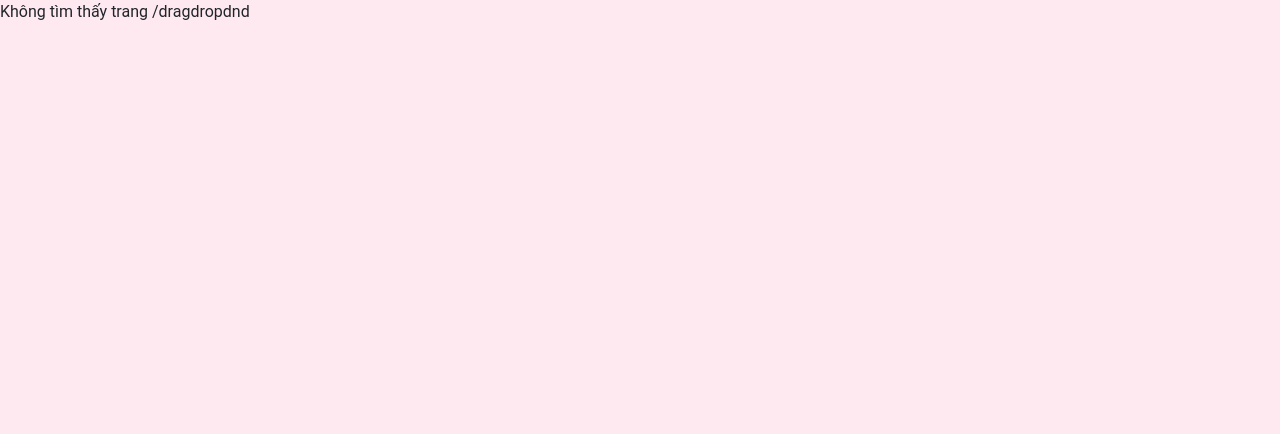
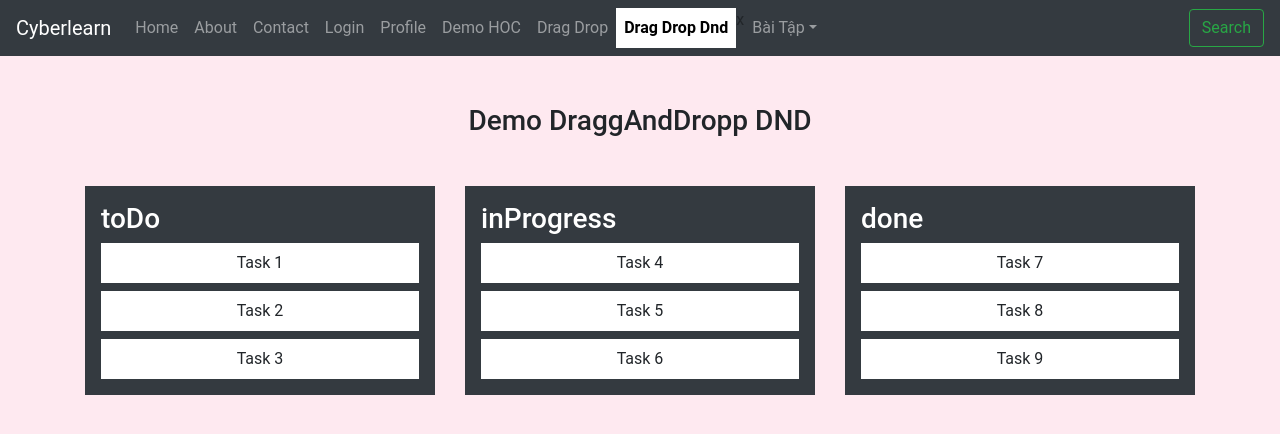
Before and after one commit to thanhdat24/react_04, a React (Create React App) app: page /dragdropdnd in a window 1280 px wide. Shown: the top 434 px of the page. Built offline with nearby package versions, Linux system fonts and the light colour scheme.

Commit message:
Install react-beautiful-dnd

```diff
--- a/package.json
+++ b/package.json
@@ -8,6 +8,7 @@
     "@testing-library/user-event": "^12.8.3",
     "antd": "^4.16.12",
     "axios": "^0.21.1",
+    "lodash": "^4.17.21",
     "node-sass": "^6.0.1",
     "react": "^17.0.2",
     "react-beautiful-dnd": "^13.1.0",
--- a/src/App.js
+++ b/src/App.js
@@ -20,6 +20,7 @@
 import ToDoListRedux from "./pages/ToDoList/ToDoListRedux";
 import ToDoListSaga from "./pages/ToDoListSaga/ToDoListSaga";
 import DemoDragDrop from "./pages/DemoDragDrop/DemoDragDrop";
+import DragAndDropDnD from "./pages/DragAndDropDnD/DragAndDropDnD";
 
 function App() {
   return (
@@ -30,7 +31,7 @@
         <HomeTemplate path="/home" exact Component={Home} />
         <HomeTemplate path="/about" exact Component={About} />
         <HomeTemplate path="/dragdrop" exact Component={DemoDragDrop} />
-
+        <HomeTemplate path="/dragdropdnd" exact Component={DragAndDropDnD} />
         <Route
           exact
           path="/contact"
--- a/src/components/Home/Header/Header.js
+++ b/src/components/Home/Header/Header.js
@@ -91,6 +91,17 @@
                 Drag Drop
               </NavLink>
             </li>
+
+            <li className="nav-item">
+              <NavLink
+                activeStyle={{ fontWeight: "bold" }}
+                activeClassName="activeNavItem"
+                className="nav-link"
+                to="/dragdropdnd"
+              >
+                Drag Drop Dnd
+              </NavLink>
+            </li>x
             <li className="nav-item dropdown">
               <a
                 className="nav-link dropdown-toggle"
--- a/src/index.js
+++ b/src/index.js
@@ -13,6 +13,7 @@
   <Provider store={store}>
     <App />
   </Provider>,
+
   document.getElementById("root")
 );
 
--- a/src/pages/DemoDragDrop/DemoDragDrop.js
+++ b/src/pages/DemoDragDrop/DemoDragDrop.js
@@ -8,6 +8,7 @@
   { id: 4, taskName: "Task 4" },
   { id: 5, taskName: "Task 5" },
 ];
+/*ádadwawd */
 export default function DemoDragDrop(props) {
   const [taskList, setTaskList] = useState(defaultValue);
   const tagDrag = useRef({});
@@ -22,6 +23,7 @@
       bottom: 0,
     },
     config: { duration: 250 },
+
     reset: true,
   }));
   const handleDragStart = (e, task, index) => {
@@ -58,7 +60,7 @@
   };
   const handleDragEnd = (e) => {};
   const handleDragDrop = (e) => {
-    console.log("DrapDrop", e.target);
+    // console.log("DrapDrop", e.target);
   };
   return (
     <div
@@ -80,7 +82,28 @@
         <div className="col-8 bg-dark text-light p-4">
           {taskList.map((task, index) => {
             let cssDragTag = task.id === tagDrag.current.id ? "dragTag" : "";
-
+            if (task.id === tagDragEnter.current.id) {
+              return (
+                <animated.div
+                  style={{
+                    position: "relative",
+                    bottom: propsSpring.bottom.to(
+                      (numberBottom) => `${numberBottom}px`
+                    ),
+                  }}
+                  onDragStart={(e) => {
+                    handleDragStart(e, task, index);
+                  }}
+                  onDragEnter={(e) => handleDragEnter(e, task, index)}
+                  onDragEnd={handleDragEnd}
+                  draggable
+                  key={index}
+                  className={`bg-success p-4 m-2 ${cssDragTag}`}
+                >
+                  {task.taskName}
+                </animated.div>
+              );
+            }
             return (
               <div
                 onDragStart={(e) => {
--- /dev/null
+++ b/src/pages/DragAndDropDnD/DragAndDropDnD.js
@@ -0,0 +1,115 @@
+import React, { useState } from "react";
+import _ from "lodash";
+import { DragDropContext, Draggable, Droppable } from "react-beautiful-dnd";
+export default function DragAndDropDnD() {
+  const [state, setState] = useState({
+    toDo: {
+      id: "toDo",
+      items: [
+        { id: "1", taskName: "Task 1" },
+        { id: "2", taskName: "Task 2" },
+        { id: "3", taskName: "Task 3" },
+      ],
+    },
+    inProgress: {
+      id: "inProgress",
+      items: [
+        { id: "4", taskName: "Task 4" },
+        { id: "5", taskName: "Task 5" },
+        { id: "6", taskName: "Task 6" },
+      ],
+    },
+    done: {
+      id: "done",
+      items: [
+        { id: "7", taskName: "Task 7" },
+        { id: "8", taskName: "Task 8" },
+        { id: "9", taskName: "Task 9" },
+      ],
+    },
+  });
+  const handleDragEnd = (result) => {
+    let { destination, source } = result;
+
+    if (!destination) return;
+
+    if (
+      destination.index === source.index &&
+      destination.droppableId === source.droppableId
+    )
+      return;
+    // tạo ra 1 tag drag ban đầu
+    let itemCopy = { ...state[source.droppableId].items[source.index] };
+    // console.log("itemCopy", itemCopy);
+
+    //Droppable bắt đầu kéo
+    let index = state[source.droppableId].items.findIndex(
+      (item) => item.id == itemCopy.id
+    );
+
+    state[source.droppableId].items.splice(index, 1);
+
+    //Droppable thả vào
+    let dropDestination = state[destination.droppableId].items;
+
+    dropDestination.splice(destination.index, 0, itemCopy);
+
+    setState(state);
+
+
+  };
+  return (
+    <div className="container">
+      <h3 className="text-center display-5 my-5">Demo DraggAndDropp DND</h3>
+
+      <DragDropContext onDragEnd={handleDragEnd}>
+        <div className="row">
+          {_.map(state, (statusTask, index) => {
+            return (
+              <Droppable droppableId={statusTask.id} key={index}>
+                {(provided) => {
+                  return (
+                    <div className="col-4">
+                      <div
+                        className="bg-dark p-3"
+                        key={index}
+                        ref={provided.innerRef}
+                        {...provided.droppableProps}
+                      >
+                        <h3 className="text-white">{statusTask.id}</h3>
+                        {statusTask.items.map((item, index) => {
+                          return (
+                            <Draggable
+                              key={item.id}
+                              index={index}
+                              draggableId={item.id}
+                            >
+                              {(provided) => {
+                                return (
+                                  <div
+                                    ref={provided.innerRef}
+                                    {...provided.draggableProps}
+                                    {...provided.dragHandleProps}
+                                    className="mt-2 p-2 bg-white text-center "
+                                  >
+                                    {item.taskName}
+                                  </div>
+                                );
+                              }}
+                            </Draggable>
+                          );
+                        })}
+
+                        {provided.placeholder}
+                      </div>
+                    </div>
+                  );
+                }}
+              </Droppable>
+            );
+          })}
+        </div>
+      </DragDropContext>
+    </div>
+  );
+}
```
